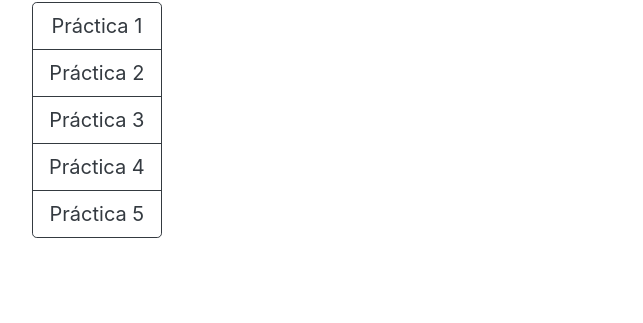
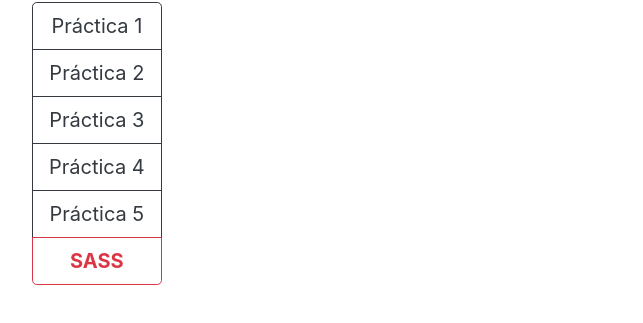
Before and after one commit to antoniohuerta14/itm, a plain HTML site: page Unidad_1/index.html in a window 1280 px wide. Shown: the part 423-746 px from the top of the page, without its empty margins (53-696 px from the left). Drawn offline with nearby package versions, Linux system fonts and the light colour scheme.

Commit message:
SASS webpage

```diff
--- a/Unidad_1/index.html
+++ b/Unidad_1/index.html
@@ -56,6 +56,7 @@
       <a href="practica3/index.html" type="button" class="btn btn-outline-dark">Pr&aacute;ctica 3</a>
       <a href="practica4/index.html" type="button" class="btn btn-outline-dark">Pr&aacute;ctica 4</a>
       <a href="practica5/index.html" type="button" class="btn btn-outline-dark">Pr&aacute;ctica 5</a>
+      <a href="SASS/index.html" type="button" class="btn btn-outline-danger"><b>SASS</b></a>
     </div>
 </div>
 
```
Also changed, not shown: Unidad_1/SASS/index.html (+1 -1 lines).
